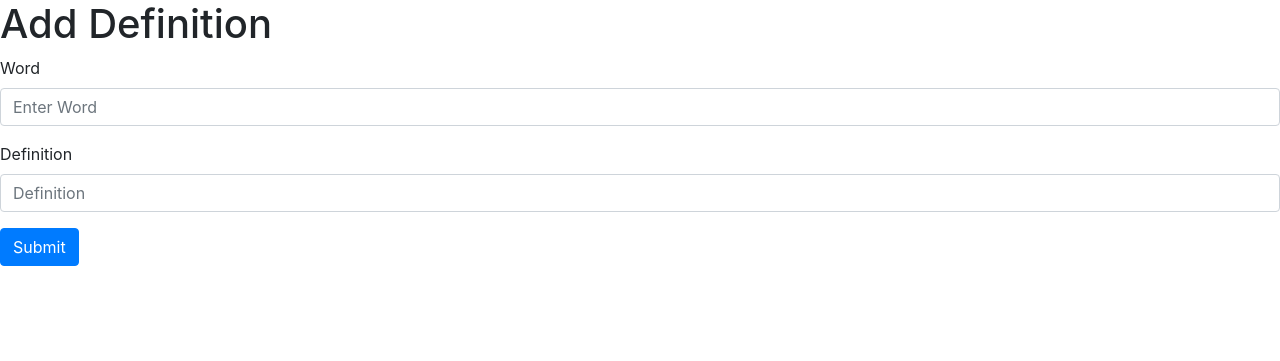
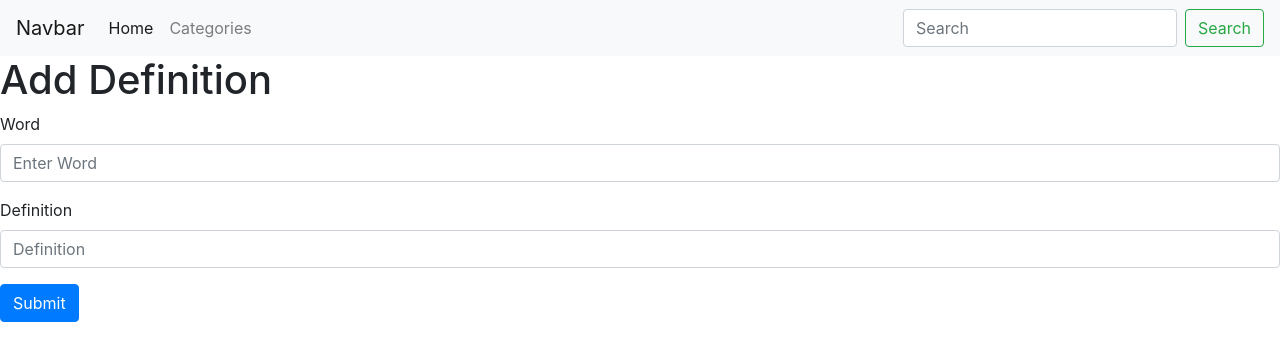
Before and after one commit to Code-Institute-Submissions/jargon-dictionary, a Flask app: page /add_definition in a window 1280 px wide. Shown: the top 361 px of the page. Run offline with Flask 2, Linux system fonts and the light colour scheme; some libraries are stand-ins or nearby versions.

Commit message:
Navbar added.

```diff
--- a/templates/base.html
+++ b/templates/base.html
@@ -14,6 +14,29 @@
 </head>
 
 <body>
+  <header>
+    <nav class="navbar navbar-expand-lg navbar-light bg-light">
+      <a class="navbar-brand" href="#">Navbar</a>
+      <button class="navbar-toggler" type="button" data-toggle="collapse" data-target="#navbarSupportedContent" aria-controls="navbarSupportedContent" aria-expanded="false" aria-label="Toggle navigation">
+        <span class="navbar-toggler-icon"></span>
+      </button>
+
+      <div class="collapse navbar-collapse" id="navbarSupportedContent">
+        <ul class="navbar-nav mr-auto">
+          <li class="nav-item active">
+            <a class="nav-link" href="#">Home <span class="sr-only">(current)</span></a>
+          </li>
+          <li class="nav-item">
+            <a class="nav-link" href="#">Categories</a>
+          </li>
+        </ul>
+        <form class="form-inline my-2 my-lg-0">
+          <input class="form-control mr-sm-2" type="search" placeholder="Search" aria-label="Search">
+          <button class="btn btn-outline-success my-2 my-sm-0" type="submit">Search</button>
+        </form>
+      </div>
+    </nav>
+  </header>
   {% block content %}
   {% endblock %}
 
```
